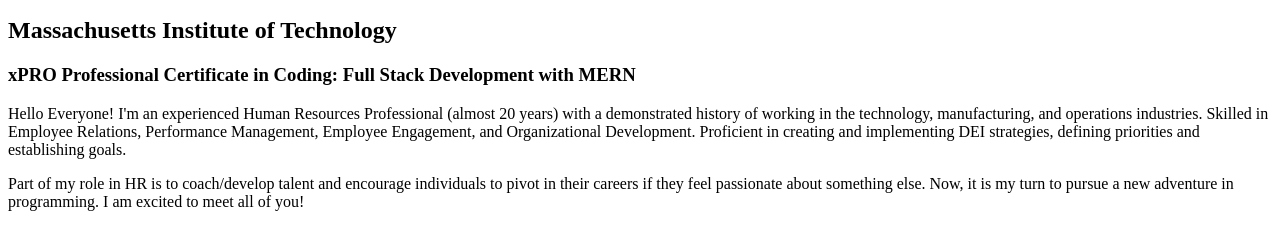
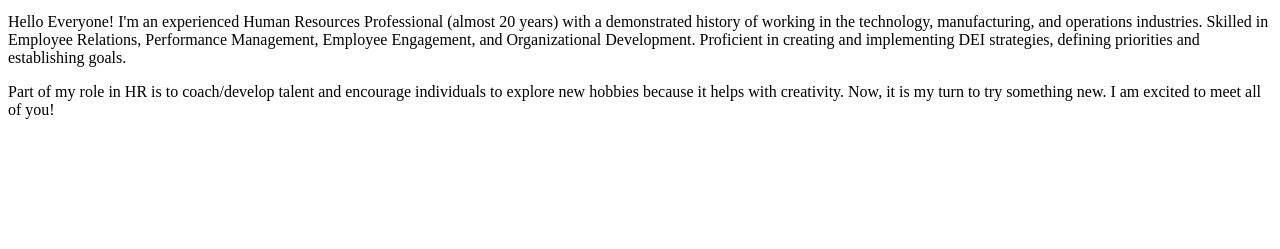
Before and after one commit to estrellasaucedo/estrella.github.io, a plain HTML site: page index.html in a window 1280 px wide. Shown: the part 269-518 px from the top of the page. Drawn offline with Linux system fonts and the light colour scheme.

Commit message:
Update index.html

```diff
--- a/index.html
+++ b/index.html
@@ -1,8 +1,6 @@
 <html>
     <h1 style="color:purple;">Estrella Saucedo's Portfolio</h1>
     <img src="./Estrella Profile.jpeg" / width="180" height="200">
-       <h2> Massachusetts Institute of Technology </h2>
-    <h3>xPRO Professional Certificate in Coding: Full Stack Development with MERN</h3>
-    <p>Hello Everyone! I'm an experienced Human Resources Professional (almost 20 years) with a demonstrated history of working in the technology, manufacturing, and operations industries. Skilled in Employee Relations, Performance Management, Employee Engagement, and Organizational Development. Proficient in creating and implementing DEI strategies, defining priorities and establishing goals.</p>
-<p2> Part of my role in HR is to coach/develop talent and encourage individuals to pivot in their careers if they feel passionate about something else. Now, it is my turn to pursue a new adventure in programming. I am excited to meet all of you!</p2>
+         <p>Hello Everyone! I'm an experienced Human Resources Professional (almost 20 years) with a demonstrated history of working in the technology, manufacturing, and operations industries. Skilled in Employee Relations, Performance Management, Employee Engagement, and Organizational Development. Proficient in creating and implementing DEI strategies, defining priorities and establishing goals.</p>
+<p2> Part of my role in HR is to coach/develop talent and encourage individuals to explore new hobbies because it helps with creativity. Now, it is my turn to try something new. I am excited to meet all of you!</p2>
 </html>
```
